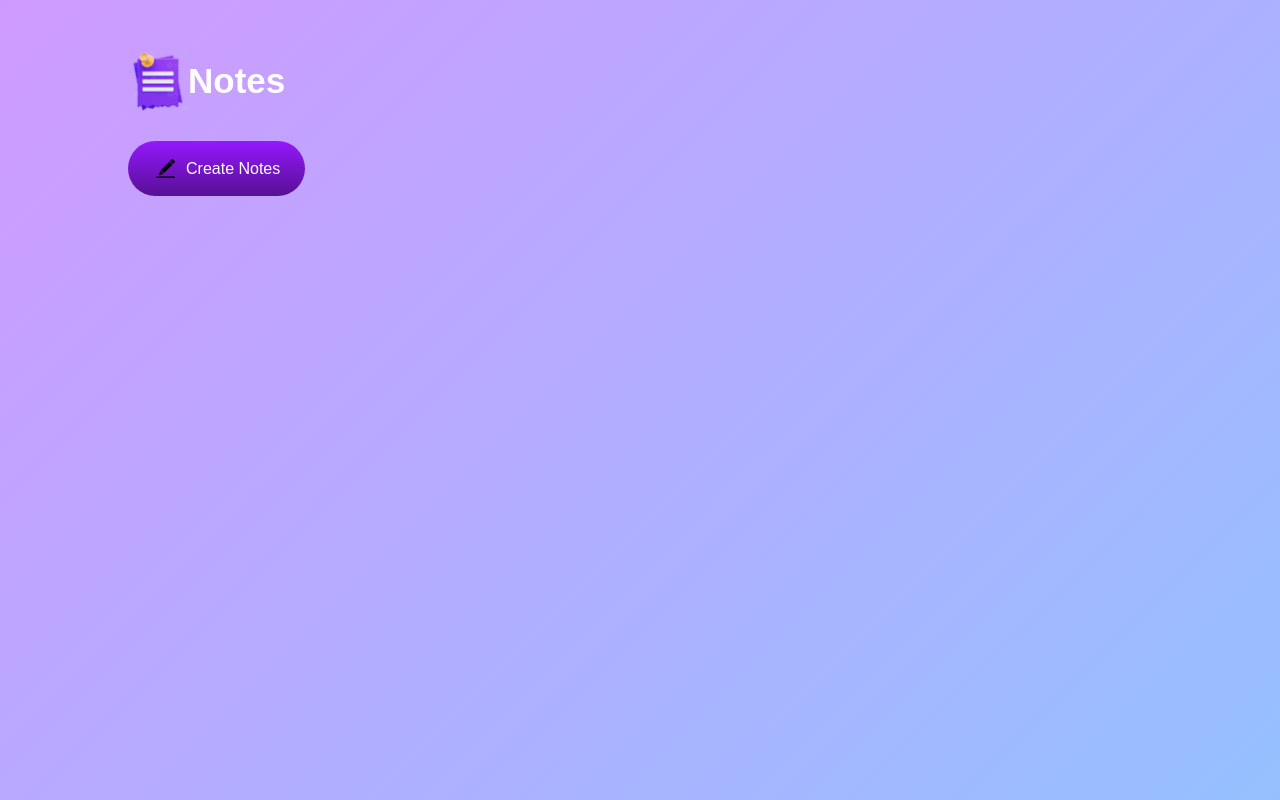
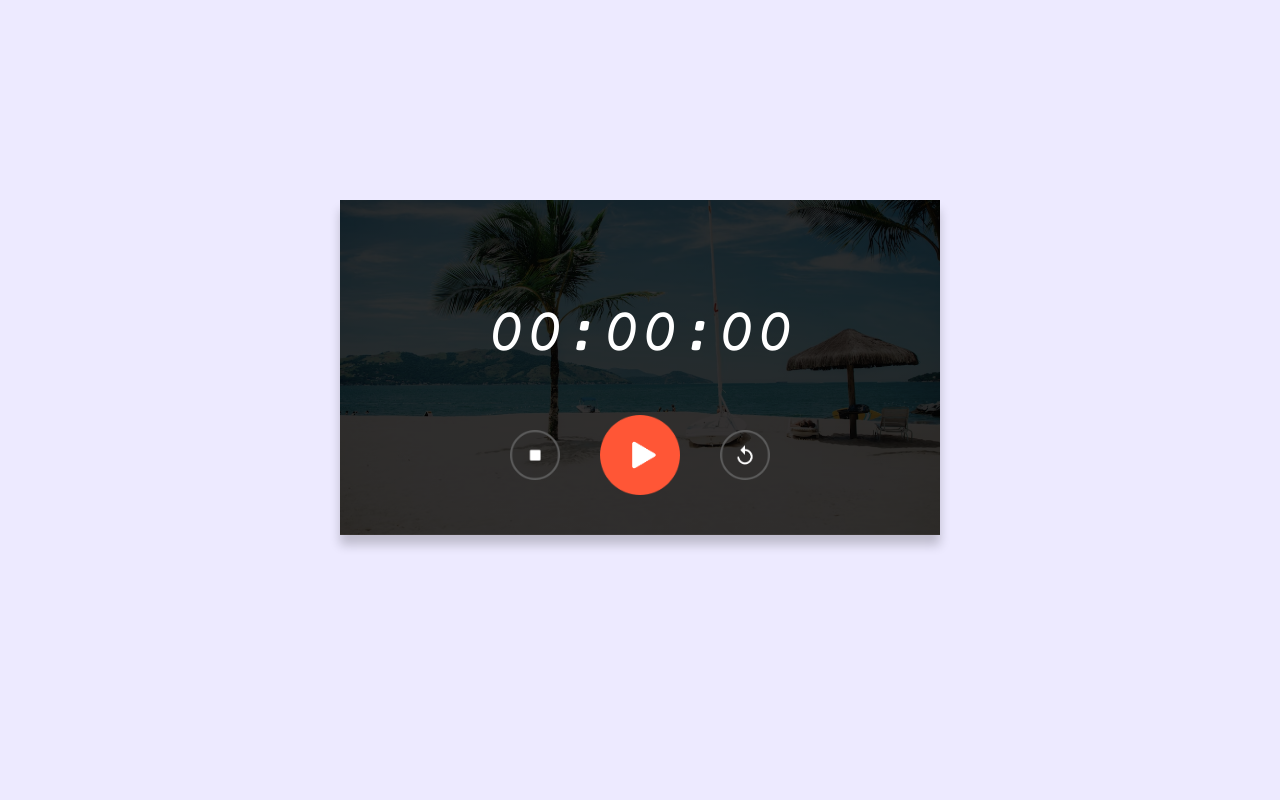
Before and after one commit to Johnnysky2700/JS-TUTORIAL, a plain HTML site: page index.html in a window 1280 px wide. Drawn offline with nearby package versions, Linux system fonts and the light colour scheme.

Commit message:
completing stopwatch JavaScript

```diff
--- /dev/null
+++ b/JS-Note App/style.css
@@ -0,0 +1,66 @@
+*{
+    margin: 0;
+    padding: 0;
+    font-family: 'Poppins', sans-serif;
+    box-sizing: border-box;
+}
+
+.container{
+    width: 100%;
+    min-height: 100vh;
+    background: linear-gradient(135deg, #cf9aff, #95c0ff);
+    color: #fff;
+    padding-top: 4%;
+    padding-left: 10%;
+}
+
+.container h1{
+    display: flex;
+    align-items: center;
+    font-size: 35px;
+    font-weight: 600;
+}
+
+.container h1 img{
+    width: 60px;
+}
+
+.container button img{
+    width: 25px;
+    margin-right: 8px;
+}
+
+.container button{
+    display: flex;
+    align-items: center;
+    background: linear-gradient(#9418fd, #571094);
+    color: #fff;
+    font-size: 16px;
+    outline: 0;
+    border: 0;
+    border-radius: 40px;
+    padding: 15px 25px;
+    margin: 30px 0 20px;
+    cursor: pointer;
+}
+
+.input-box{
+    position: relative;
+    width: 100%;
+    max-width: 500px;
+    min-height: 150px;
+    background: #fff;
+    color: #333;
+    padding: 20px;
+    margin: 20px 0;
+    outline: none;
+    border-radius: 5px;
+}
+
+.input-box img{
+    width: 25px;
+    position: absolute;
+    bottom: 15px;
+    right: 15px;
+    cursor: pointer;
+}
--- a/index.html
+++ b/index.html
@@ -3,19 +3,57 @@
 <head>
     <meta charset="UTF-8">
     <meta name="viewport" content="width=device-width, initial-scale=1.0">
-    <title>JS-Notes App</title>
+    <title>JS-Stopwatch</title>
     <link rel="stylesheet" href="style.css">
 </head>
 <body>
-    <div class="container">
-        <h1> <img src="/JS-Note App/images/note icon.png"> Notes</h1>
-        <button class="btn"> <img src="/JS-Note App/images/edit-icon.png"> Create Notes</button>
-        <div class="notes-container">
-        <!--   <p contenteditable="true" class="input-box">
-                <img src="JS-Note App/images/delete-icon.png">
-            </p>
-        </div> --->
+    <div class="stopwatch">
+        <h1 id="displayTime">00:00:00</h1>
+        <div class="buttons">
+            <img src="/JS-Stopwatch/images/stop.png" onclick="watchStop()">
+            <img src="/JS-Stopwatch/images/start.png" onclick="watchStart()">
+            <img src="/JS-Stopwatch/images/reset.png" onclick="watchReset()">
+        </div>
     </div>
-    <script src="JS-Note App/script.js"></script>
+
+    <script>
+        let [seconds, minutes, hours] = [0,0,0];
+        let displayTime = document.getElementById("displayTime");
+        let timer = null;
+
+        function stopwatch(){
+            seconds++;
+            if(seconds == 60){
+                seconds = 0;
+                minutes++;
+                if(minutes == 60){
+                    minutes = 0;
+                    hours++;
+                }
+            }
+            let h = hours < 10 ? "0" + hours : hours;
+            let m = minutes < 10 ? "0" + minutes : minutes;
+            let s = seconds < 10 ? "0" + seconds : seconds;
+
+            displayTime.innerHTML = h +":"+ m +":"+ s;
+        }
+
+        function watchStart(){
+            if(timer!== null)
+        {
+            clearInterval(timer);
+        }
+            timer = setInterval(stopwatch,1000);
+        }
+
+        function watchStop(){
+            clearInterval(timer);
+        }
+        function watchReset(){
+            clearInterval(timer);
+            [seconds, minutes, hours] = [0,0,0];
+            displayTime.innerHTML = "00:00:00";
+        }
+    </script>
 </body>
 </html>
--- a/style.css
+++ b/style.css
@@ -1,66 +1,41 @@
-*{
-    margin: 0;
-    padding: 0;
-    font-family: 'Poppins', sans-serif;
-    box-sizing: border-box;
+@import url('https://fonts.googleapis.com/css2?family=Courier+Prime:ital@1&display=swap');
+
+body{
+    background: #edeaff;
+    font-family: "Courier Prime", monospace;
 }
 
-.container{
-    width: 100%;
-    min-height: 100vh;
-    background: linear-gradient(135deg, #cf9aff, #95c0ff);
+.stopwatch{
+    width: 90%;
+    max-width: 600px;
+    background-image: linear-gradient(rgba(0,0,0,0.8),rgba(0,0,0,0.8)), url(/JS-Stopwatch/images/background.png);
+    background-size: cover;
+    background-position: center;
+    text-align: center;
+    padding: 40px 0;
     color: #fff;
-    padding-top: 4%;
-    padding-left: 10%;
+    margin: 200px auto 0;
+    box-shadow: 0 10px 10px rgba(0,0,0,0.2);
 }
 
-.container h1{
+.stopwatch h1{
+    margin-top: 60px;
+    font-size: 64px;
+    font-weight: 300;
+}
+
+.buttons{
     display: flex;
     align-items: center;
-    font-size: 35px;
-    font-weight: 600;
+    justify-content: center;
 }
 
-.container h1 img{
-    width: 60px;
-}
-
-.container button img{
-    width: 25px;
-    margin-right: 8px;
-}
-
-.container button{
-    display: flex;
-    align-items: center;
-    background: linear-gradient(#9418fd, #571094);
-    color: #fff;
-    font-size: 16px;
-    outline: 0;
-    border: 0;
-    border-radius: 40px;
-    padding: 15px 25px;
-    margin: 30px 0 20px;
+.buttons img{
+    width: 50px;
+    margin: 0 20px;
     cursor: pointer;
 }
 
-.input-box{
-    position: relative;
-    width: 100%;
-    max-width: 500px;
-    min-height: 150px;
-    background: #fff;
-    color: #333;
-    padding: 20px;
-    margin: 20px 0;
-    outline: none;
-    border-radius: 5px;
+.buttons img:nth-child(2){
+    width: 80px;
 }
-
-.input-box img{
-    width: 25px;
-    position: absolute;
-    bottom: 15px;
-    right: 15px;
-    cursor: pointer;
-}
```
Also changed, not shown: JS-Note App/index.html (added, +21 -0 lines), JS-Stopwatch/images/background.png (added), JS-Stopwatch/images/reset.png (added), JS-Stopwatch/images/start.png (added), JS-Stopwatch/images/stop.png (added), 1 other file.
